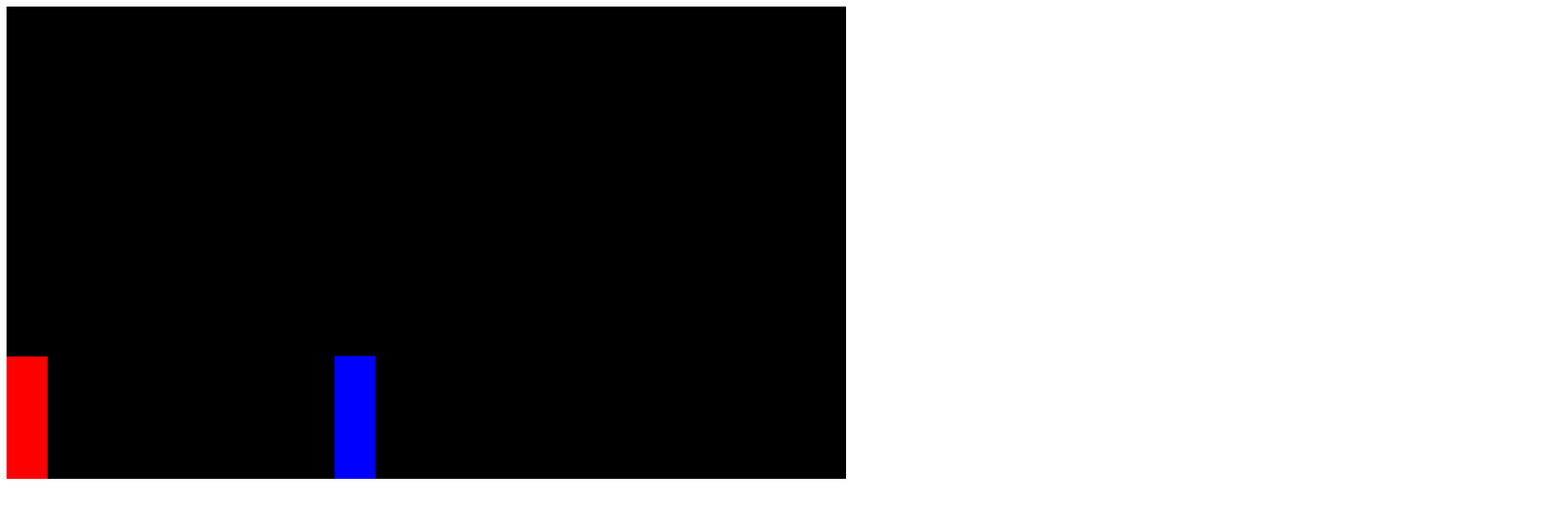
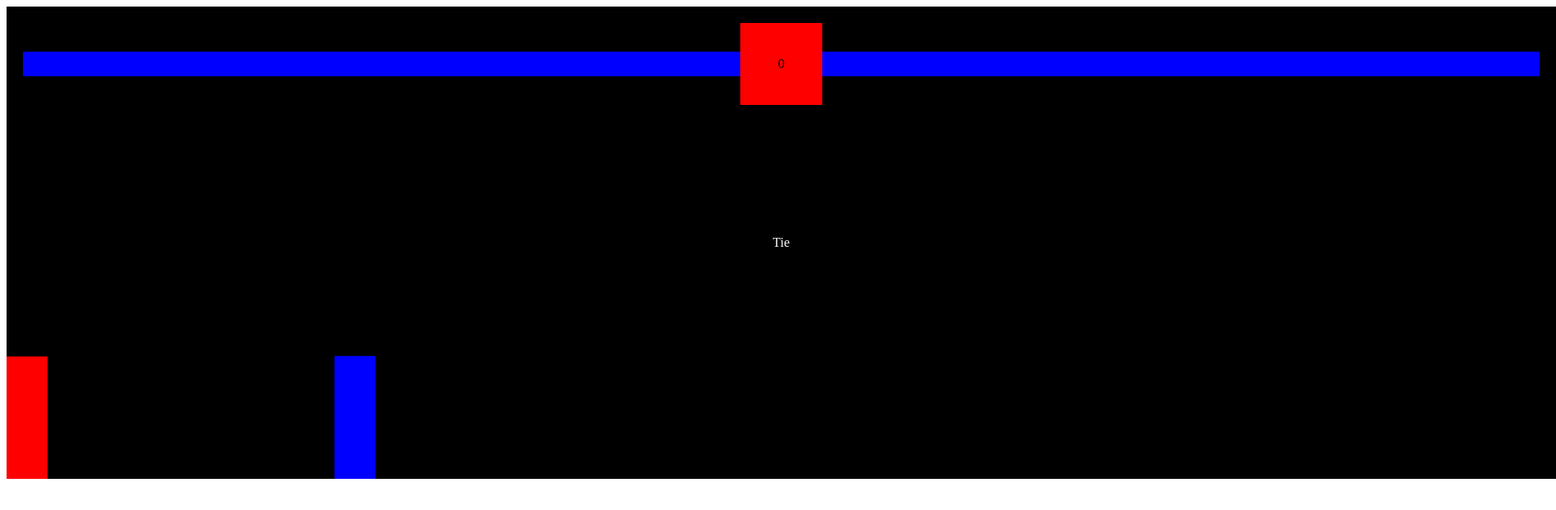
Before and after one commit to YakupKarakus/Fight-Game, a plain HTML site: page index.html in a window 1280 px wide. Shown: the whole page at 82% size, 1898 px wide, since content can reach past the window. Drawn offline with Linux system fonts and the light colour scheme.

Commit message:
Health bar added.

```diff
--- a/index.html
+++ b/index.html
@@ -1,11 +1,39 @@
 <html>
     <head>
-
+        <style>
+            *{
+                box-sizing: border-box;
+            }
+        </style>
     </head>
     <body>
-        <canvas>
+        <!--Red container div-->
+        <div style="position: relative; display:inline-block;">
+            <!--smaller Red container div-->
+            <div style="position: absolute; display: flex; width: 100%; align-items: center; padding: 20px;">
+                <!--player health-->
+                <div style="position: relative; height: 30px; width: 100%;display: flex; justify-content: flex-end;"  >
+                    <div  style="background-color: yellow; height: 30px; width:100% "></div>
+                <div id="playerHealth" style="position: absolute; background:blue; top: 0; right: 0; bottom: 0; width: 100%; "></div>
+            </div>
 
-        </canvas>
+                <!--timer-->
+                <div id="timer" style="background-color: red; height: 100px; width: 100px; flex-shrink: 0; display: flex; align-items: center; justify-content: center;">
+
+                10
+                </div>
+                <!--enemy health-->
+                <div style="position: relative; height: 30px; width: 100%;"  >
+                    <div  style="background-color: yellow; height: 30px ;"></div>
+                <div id="enemyHealth" style="position: absolute; background:blue; top: 0; right: 0; bottom: 0; left: 0; "></div>
+            </div>
+                </div>
+             <div id="displayText" style="position: absolute; color:white; align-items: center; justify-content: center; top: 0; right: 0; bottom: 0; left: 0; display: none;">Tie</div>
+            <canvas>
+
+            </canvas>
+        </div>
+
 
         <script src="index.js"></script>
     </body>
--- a/index.js
+++ b/index.js
@@ -1,7 +1,7 @@
 const canvas=document.querySelector('canvas');
 const c=canvas.getContext('2d');
 
-canvas.width=1024;
+canvas.width=1890;
 canvas.height=576;
 
 c.fillRect(0,0,canvas.width,canvas.height);
@@ -25,6 +25,7 @@ class Sprite{
         }
         this.color=color
         this.isAttacking
+        this.health=100
     }
 
     draw(){
@@ -143,14 +144,44 @@ function animate(){
     // detect for collision
     if(rectangularCollision({rectangle1:player,rectangle2:enemy}) && player.isAttacking ){
         player.isAttacking=false
-        console.log('player attack')
+        enemy.health-=20
+        document.querySelector('#enemyHealth').style.width=enemy.health+'% '
+
     }
 
     if(rectangularCollision({rectangle1:enemy,rectangle2:player}) && enemy.isAttacking ){
         enemy.isAttacking=false
-        console.log('enemy attack')
+        player.health-=20
+        document.querySelector('#playerHealth').style.width=player.health+'% '
+
     }
+    // end game based on health
 }
+let timer=60
+function decreaseTimer(){
+    setTimeout(decreaseTimer,1000)
+    if(timer>0 ) {
+        setTimeout(decreaseTimer,1000)
+        timer--
+        document.querySelector('#timer').innerHTML=timer
+    }
+    if(timer===0)
+    {
+        document.querySelector('#displayText').style.display='flex'
+        if(player.health===enemy.health){
+            document.querySelector('#displayText').innerHTML='Tie'
+
+        }else if(player.health>enemy.health){
+            document.querySelector('#displayText').innerHTML='Player Win'
+
+        }else if(player.health<enemy.health){
+            document.querySelector('#displayText').innerHTML='Enemy Win'
+
+        }
+    }
+
+}
+decreaseTimer()
 animate()
 
 window.addEventListener('keydown',(event)=>{
```
